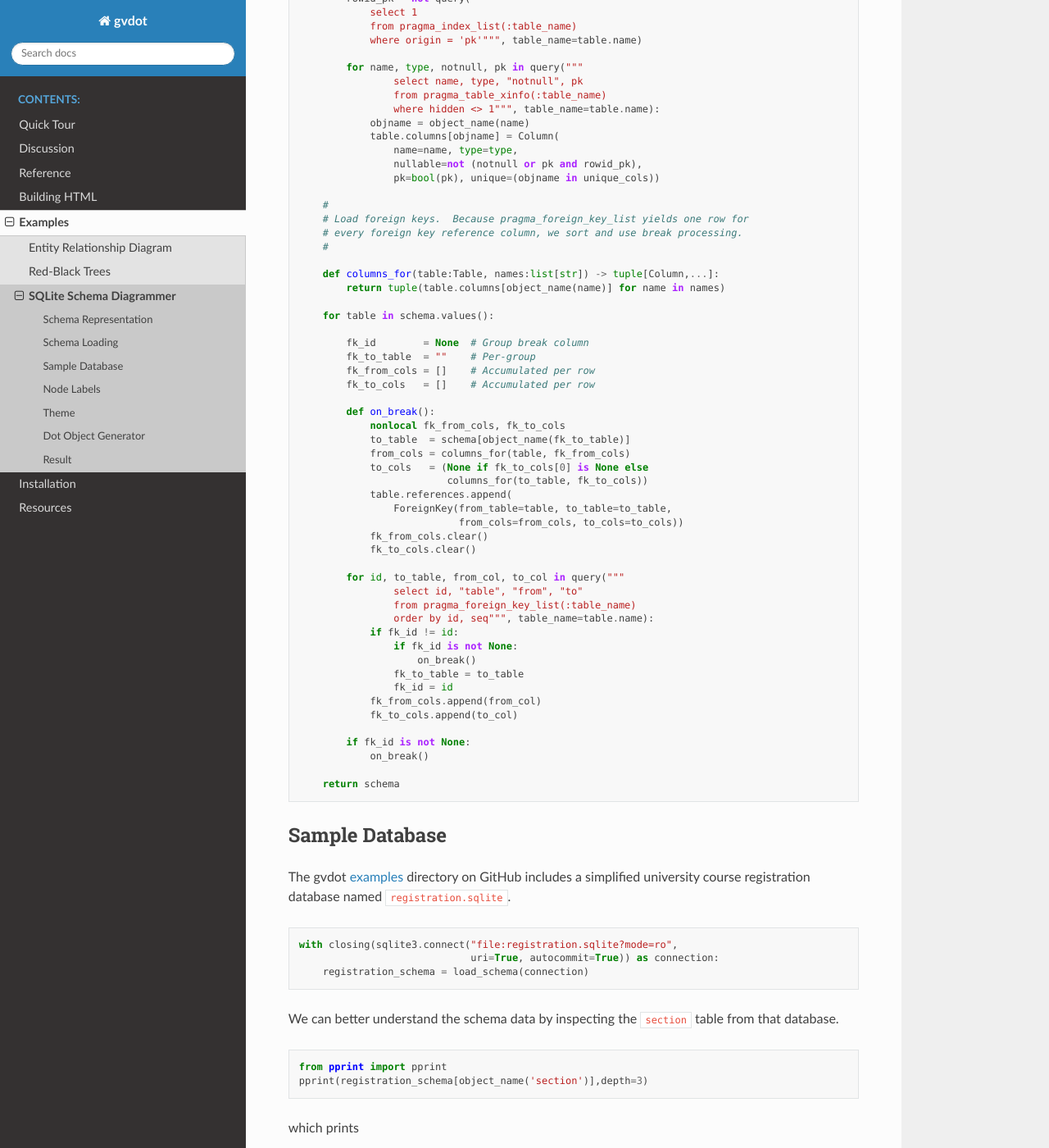
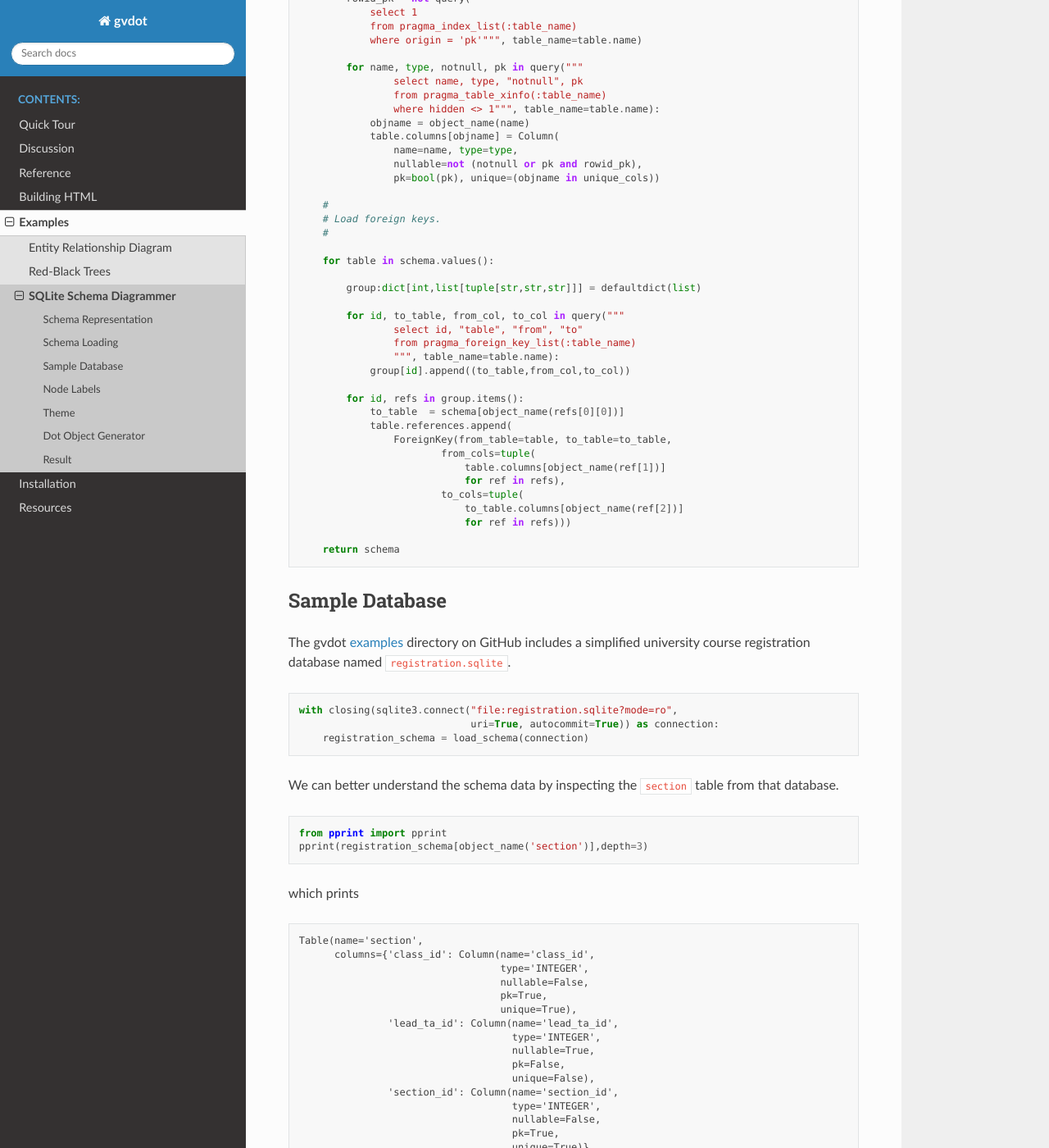
Before and after one commit to escreven/gvdot, a Sphinx documentation site: the page built from doc/sqlite-schema.rst, in a window 1280 px wide and 1400 px high, scrolled down 2223 px. Shown: the whole window at 82% size. Built offline with Sphinx 7.4.7 and the Read the Docs theme 3.1.0, drawn with Linux system fonts in a browser that asks for light colours.

Commit message:
Update sqlite schema diagrammer example

```diff
--- a/doc/sqlite-schema.rst
+++ b/doc/sqlite-schema.rst
@@ -146,46 +146,29 @@ table functions such ``pragram_table_xinfo()``.
                     pk=bool(pk), unique=(objname in unique_cols))
 
         #
-        # Load foreign keys.  Because pragma_foreign_key_list yields one row for
-        # every foreign key reference column, we sort and use break processing.
+        # Load foreign keys.
         #
-
-        def columns_for(table:Table, names:list[str]) -> tuple[Column,...]:
-            return tuple(table.columns[object_name(name)] for name in names)
 
         for table in schema.values():
 
-            fk_id        = None  # Group break column
-            fk_to_table  = ""    # Per-group
-            fk_from_cols = []    # Accumulated per row
-            fk_to_cols   = []    # Accumulated per row
-
-            def on_break():
-                nonlocal fk_from_cols, fk_to_cols
-                to_table  = schema[object_name(fk_to_table)]
-                from_cols = columns_for(table, fk_from_cols)
-                to_cols   = (None if fk_to_cols[0] is None else
-                             columns_for(to_table, fk_to_cols))
-                table.references.append(
-                    ForeignKey(from_table=table, to_table=to_table,
-                               from_cols=from_cols, to_cols=to_cols))
-                fk_from_cols.clear()
-                fk_to_cols.clear()
+            group:dict[int,list[tuple[str,str,str]]] = defaultdict(list)
 
             for id, to_table, from_col, to_col in query("""
                     select id, "table", "from", "to"
                     from pragma_foreign_key_list(:table_name)
-                    order by id, seq""", table_name=table.name):
-                if fk_id != id:
-                    if fk_id is not None:
-                        on_break()
-                    fk_to_table = to_table
-                    fk_id = id
-                fk_from_cols.append(from_col)
-                fk_to_cols.append(to_col)
+                    """, table_name=table.name):
+                group[id].append((to_table,from_col,to_col))
 
-            if fk_id is not None:
-                on_break()
+            for id, refs in group.items():
+                to_table  = schema[object_name(refs[0][0])]
+                table.references.append(
+                    ForeignKey(from_table=table, to_table=to_table,
+                            from_cols=tuple(
+                                table.columns[object_name(ref[1])]
+                                for ref in refs),
+                            to_cols=tuple(
+                                to_table.columns[object_name(ref[2])]
+                                for ref in refs)))
 
         return schema
 
```
